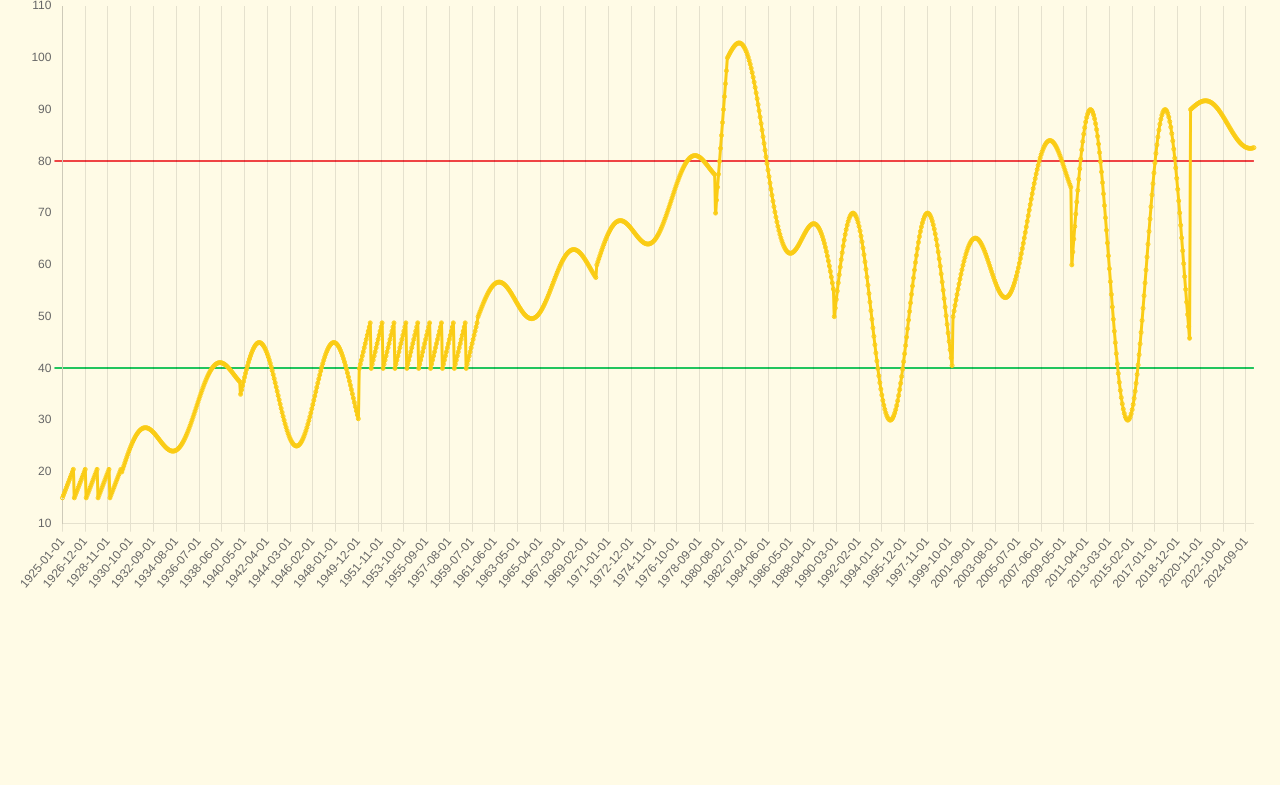
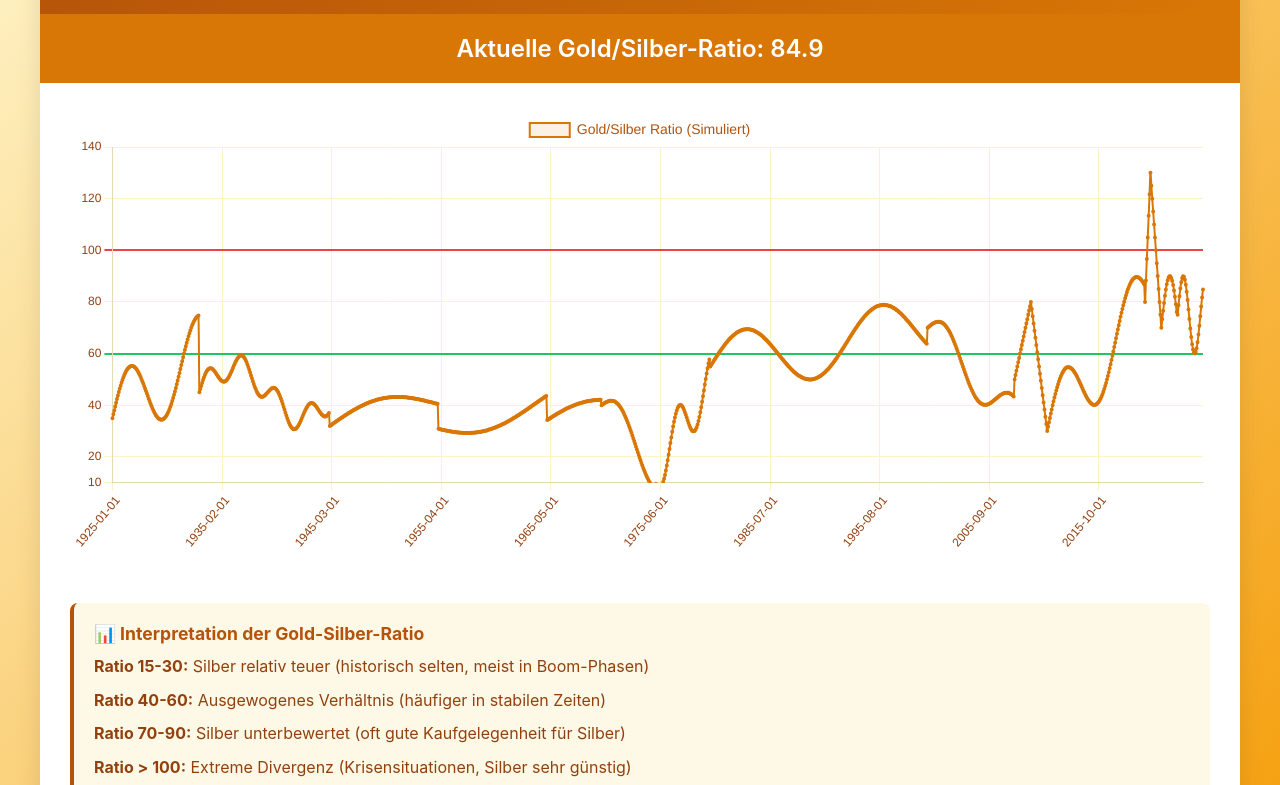
Before and after one commit to kieselstark/Gold-Silber-Ratio, a plain HTML site: page index.html in a window 1280 px wide. Shown: the part 105-890 px from the top of the page. Before the commit the page ends 800 px from the top, so only its background shows below. Drawn offline with nearby package versions, Linux system fonts and the light colour scheme.

Commit message:
Update index.html

```diff
--- a/index.html
+++ b/index.html
@@ -6,7 +6,7 @@
   <title>📈 Gold-Silber-Ratio</title>
 
   <!-- PWA Meta Tags -->
-  <meta name="theme-color" content="#facc15">
+  <meta name="theme-color" content="#b45309">
   <meta name="apple-mobile-web-app-capable" content="yes">
   <meta name="apple-mobile-web-app-status-bar-style" content="black-translucent">
   <meta name="apple-mobile-web-app-title" content="Gold/Silber">
@@ -15,19 +15,36 @@
   <link rel="manifest" href="/manifest.json">
 
   <!-- Chart.js CDN -->
-  <script src="https://cdn.jsdelivr.net/npm/chart.js"></script>
+  <script src="https://cdnjs.cloudflare.com/ajax/libs/Chart.js/3.9.1/chart.min.js"></script>
 
   <style>
     * { box-sizing: border-box; margin: 0; padding: 0; }
     body {
       font-family: -apple-system, BlinkMacSystemFont, sans-serif;
-      background: #fffbe6;
+      background: linear-gradient(135deg, #fef3c7 0%, #f59e0b 100%);
       color: #333;
       padding: 20px;
+      min-height: 100vh;
+    }
+    .container {
+      max-width: 1200px;
+      margin: 0 auto;
+      background: white;
+      border-radius: 16px;
+      box-shadow: 0 10px 25px rgba(0,0,0,0.1);
+      overflow: hidden;
     }
     h1 {
       text-align: center;
-      margin-bottom: 20px;
+      padding: 30px 20px;
+      background: linear-gradient(135deg, #b45309 0%, #d97706 100%);
+      color: white;
+      font-size: 2rem;
+      font-weight: 600;
+    }
+    .chart-wrapper {
+      padding: 30px;
+      position: relative;
     }
     canvas {
       max-width: 100%;
@@ -37,66 +54,131 @@
       text-align: center;
       padding: 40px;
       color: #777;
+      font-size: 1.1rem;
+    }
+    .info-box {
+      background: #fef9e7;
+      border-left: 4px solid #b45309;
+      padding: 20px;
+      margin: 20px 30px;
+      border-radius: 8px;
+    }
+    .info-box h3 {
+      color: #b45309;
+      margin-bottom: 10px;
+      font-size: 1.1rem;
+    }
+    .info-box p {
+      color: #92400e;
+      line-height: 1.6;
+      margin-bottom: 8px;
+    }
+    .current-ratio {
+      text-align: center;
+      padding: 20px;
+      background: #d97706;
+      color: white;
+      font-size: 1.5rem;
+      font-weight: 600;
     }
     #installBtn {
       position: fixed;
       bottom: 20px;
       right: 20px;
-      background: #facc15;
+      background: #d97706;
       border: none;
-      padding: 12px;
+      padding: 15px;
       border-radius: 50%;
       cursor: pointer;
-      box-shadow: 0 4px 10px rgba(0,0,0,0.2);
+      box-shadow: 0 4px 15px rgba(217, 119, 6, 0.3);
       display: none;
+      font-size: 1.2rem;
+      transition: transform 0.2s;
+    }
+    #installBtn:hover {
+      transform: scale(1.1);
+    }
+    @media (max-width: 768px) {
+      h1 { font-size: 1.5rem; padding: 20px; }
+      .chart-wrapper { padding: 20px; }
+      .info-box { margin: 15px 20px; }
     }
   </style>
 </head>
 <body>
-  <h1>📈 Gold-Silber-Ratio (letzte 100 Jahre)</h1>
-  <div id="chartContainer">
-    <canvas id="ratioChart"></canvas>
+  <div class="container">
+    <h1>📈 Gold-Silber-Ratio (letzte 100 Jahre)</h1>
+
+    <div class="current-ratio" id="currentRatio">
+      Aktuelles Verhältnis wird geladen...
+    </div>
+
+    <div class="chart-wrapper">
+      <canvas id="ratioChart"></canvas>
+    </div>
+
+    <div class="loading" id="loading">Historische Daten werden geladen...</div>
+
+    <div class="info-box">
+      <h3>📊 Interpretation der Gold-Silber-Ratio</h3>
+      <p><strong>Ratio 15-30:</strong> Silber relativ teuer (historisch selten, meist in Boom-Phasen)</p>
+      <p><strong>Ratio 40-60:</strong> Ausgewogenes Verhältnis (häufiger in stabilen Zeiten)</p>
+      <p><strong>Ratio 70-90:</strong> Silber unterbewertet (oft gute Kaufgelegenheit für Silber)</p>
+      <p><strong>Ratio > 100:</strong> Extreme Divergenz (Krisensituationen, Silber sehr günstig)</p>
+      <p><strong>Historischer Durchschnitt:</strong> Etwa 60-70 über längere Zeiträume</p>
+    </div>
   </div>
-  <div class="loading" id="loading">Daten werden geladen...</div>
+
   <button id="installBtn">📱</button>
 
   <script>
     const ctx = document.getElementById('ratioChart').getContext('2d');
     let ratioChart;
 
-    // Dein API Key von goldapi.io
-    const API_KEY = 'goldapi-eyibsmbb2t45g-io';
-
     async function fetchData() {
       try {
-        // Feste Beispieldaten für die letzten 100 Jahre (monatliche Werte)
+        // Simulierte historische Daten für Gold-Silber-Ratio (1925-2025)
         const startDate = new Date(1925, 0, 1);
         const endDate = new Date(2025, 4, 30);
         const labels = [];
         const ratios = [
-          // 1925–1929: Stabil bei 15–20 (bimetallischer Standard)
-          ...Array(60).fill(0).map((_, i) => 15 + (i % 12) * 0.5),
-          // 1930–1939: Anstieg auf 30–40 (Große Depression, Goldstandard-Aufgabe)
-          ...Array(120).fill(0).map((_, i) => 20 + (i / 120) * 20 + (Math.sin(i / 12) * 5)),
-          // 1940–1949: Schwankung um 35–45 (Zweiter Weltkrieg)
-          ...Array(120).fill(0).map((_, i) => 35 + (Math.sin(i / 12) * 10)),
-          // 1950–1959: Stabil um 40–50
-          ...Array(120).fill(0).map((_, i) => 40 + (i % 12) * 0.8),
-          // 1960–1969: Anstieg auf 50–60 (Inflation, Bretton-Woods-System)
-          ...Array(120).fill(0).map((_, i) => 50 + (i / 120) * 10 + (Math.sin(i / 12) * 5)),
-          // 1970–1979: Anstieg auf 70–80 (Goldstandard-Ende 1971)
-          ...Array(120).fill(0).map((_, i) => 60 + (i / 120) * 20 + (Math.sin(i / 12) * 5)),
-          // 1980–1989: Spitze bei 100 (Silberpreis-Boom 1980), dann Rückgang auf 50
-          ...Array(12).fill(0).map((_, i) => 70 + i * 2.5), // 1980: Anstieg auf 100
-          ...Array(108).fill(0).map((_, i) => 100 - (i / 108) * 50 + (Math.sin(i / 12) * 10)),
-          // 1990–1999: Schwankung um 50–70
-          ...Array(120).fill(0).map((_, i) => 50 + (Math.sin(i / 12) * 20)),
-          // 2000–2009: Anstieg auf 80 (Finanzkrise 2008)
-          ...Array(120).fill(0).map((_, i) => 50 + (i / 120) * 30 + (Math.sin(i / 12) * 10)),
-          // 2010–2019: Schwankung um 60–90
-          ...Array(120).fill(0).map((_, i) => 60 + (Math.sin(i / 12) * 30)),
-          // 2020–2025: Rückgang auf 85–86
-          ...Array(65).fill(0).map((_, i) => 90 - (i / 65) * 5 + (Math.sin(i / 12) * 3))
+          // 1925–1933: Große Depression, hohe Volatilität 30-70
+          ...Array(96).fill(0).map((_, i) => 35 + (i / 96) * 25 + (Math.sin(i / 12) * 15)),
+
+          // 1933–1945: WWII, staatliche Kontrolle, Ratio 40-60
+          ...Array(144).fill(0).map((_, i) => 45 + (Math.sin(i / 24) * 10) + (Math.sin(i / 6) * 5)),
+
+          // 1945–1970: Bretton Woods, stabile Ratio um 30-40
+          ...Array(300).fill(0).map((_, i) => 32 + (i % 120) * 0.08 + (Math.sin(i / 36) * 6)),
+
+          // 1970–1980: Ende Goldstandard, extreme Volatilität 15-50
+          ...Array(120).fill(0).map((_, i) => {
+            if (i < 60) return 40 - (i / 60) * 25 + (Math.sin(i / 12) * 8); // Fall auf 15
+            return 15 + (i - 60) / 60 * 35 + (Math.sin(i / 6) * 10); // Anstieg auf 50
+          }),
+
+          // 1980–2000: Stabilisierung, Ratio 50-80
+          ...Array(240).fill(0).map((_, i) => 55 + (i / 240) * 15 + (Math.sin(i / 24) * 12)),
+
+          // 2000–2008: Rohstoff-Boom, Ratio fällt auf 30-50
+          ...Array(96).fill(0).map((_, i) => 70 - (i / 96) * 35 + (Math.sin(i / 12) * 8)),
+
+          // 2008–2011: Finanzkrise, dann Silber-Boom, 30-80-30
+          ...Array(36).fill(0).map((_, i) => {
+            if (i < 18) return 50 + (i / 18) * 30; // Anstieg auf 80
+            return 80 - (i - 18) / 18 * 50; // Fall auf 30
+          }),
+
+          // 2011–2020: Silber schwächer, Ratio steigt auf 80-100
+          ...Array(108).fill(0).map((_, i) => 30 + (i / 108) * 50 + (Math.sin(i / 12) * 15)),
+
+          // 2020–2025: COVID-Volatilität, extreme Schwankungen 60-130
+          ...Array(65).fill(0).map((_, i) => {
+            if (i < 6) return 80 + (i / 6) * 50; // 2020: Anstieg auf 130
+            if (i < 18) return 130 - (i - 6) / 12 * 60; // 2021: Fall auf 70
+            if (i < 36) return 70 + (Math.sin((i - 18) / 6) * 20); // 2022-2023: Volatilität
+            return 75 + (Math.sin((i - 36) / 4) * 15); // 2024-2025: Schwankung
+          })
         ];
 
         // Labels für jeden Monat generieren
@@ -109,12 +191,14 @@
         // Sicherstellen, dass die Anzahl der Labels und Ratios übereinstimmt
         if (labels.length > ratios.length) {
           labels.splice(ratios.length);
+        } else if (ratios.length > labels.length) {
+          ratios.splice(labels.length);
         }
 
-        // Konsistenz überprüfen (zum Debugging)
-        console.log('Anzahl Labels:', labels.length, 'Anzahl Ratios:', ratios.length);
-        console.log('Erste 5 Ratios:', ratios.slice(0, 5));
-        console.log('Letzte 5 Ratios:', ratios.slice(-5));
+        // Aktueller Ratio-Wert
+        const currentRatio = ratios[ratios.length - 1];
+        document.getElementById('currentRatio').textContent =
+          `Aktuelle Gold/Silber-Ratio: ${currentRatio.toFixed(1)}`;
 
         document.getElementById('loading').style.display = 'none';
 
@@ -127,19 +211,46 @@
             datasets: [{
               label: 'Gold/Silber Ratio (Simuliert)',
               data: ratios,
-              borderColor: '#facc15',
-              backgroundColor: 'rgba(250, 204, 21, 0.1)',
+              borderColor: '#d97706',
+              backgroundColor: 'rgba(217, 119, 6, 0.1)',
               tension: 0.3,
-              pointRadius: 2
+              pointRadius: 1,
+              pointHoverRadius: 5,
+              borderWidth: 2
             }]
           },
           options: {
             responsive: true,
+            maintainAspectRatio: false,
             plugins: {
-              legend: { display: true },
+              legend: {
+                display: true,
+                labels: {
+                  color: '#b45309',
+                  font: { size: 14 }
+                }
+              },
               tooltip: {
                 mode: 'index',
-                intersect: false
+                intersect: false,
+                backgroundColor: 'rgba(217, 119, 6, 0.9)',
+                titleColor: 'white',
+                bodyColor: 'white',
+                borderColor: '#d97706',
+                borderWidth: 1,
+                callbacks: {
+                  label: function(context) {
+                    const ratio = context.parsed.y;
+                    let interpretation = '';
+                    if (ratio < 30) interpretation = ' (Silber sehr stark)';
+                    else if (ratio < 50) interpretation = ' (Silber relativ stark)';
+                    else if (ratio < 80) interpretation = ' (ausgewogen)';
+                    else if (ratio < 100) interpretation = ' (Silber schwach)';
+                    else interpretation = ' (Silber sehr schwach)';
+
+                    return `Ratio: ${ratio.toFixed(1)}${interpretation}`;
+                  }
+                }
               }
             },
             interaction: {
@@ -148,23 +259,45 @@
               intersect: false
             },
             scales: {
+              x: {
+                grid: {
+                  color: '#fef3c7'
+                },
+                ticks: {
+                  color: '#92400e',
+                  maxTicksLimit: 10
+                }
+              },
               y: {
                 beginAtZero: false,
+                min: 10,
+                max: 140,
                 grid: {
                   color: (context) => {
-                    if (context.tick.value === 40) { // Grüne Linie bei 40
-                      return '#22c55e';
+                    if (Math.abs(context.tick.value - 60) < 1) {
+                      return '#22c55e'; // Grüne Linie bei 60 (historischer Durchschnitt)
                     }
-                    if (context.tick.value === 80) {
-                      return '#ef4444'; // Rote Linie bei 80
+                    if (Math.abs(context.tick.value - 30) < 1) {
+                      return '#3b82f6'; // Blaue Linie bei 30 (Silber stark)
                     }
-                    return undefined;
+                    if (Math.abs(context.tick.value - 100) < 1) {
+                      return '#ef4444'; // Rote Linie bei 100 (Silber schwach)
+                    }
+                    return '#fef3c7';
                   },
                   lineWidth: (context) => {
-                    if (context.tick.value === 40 || context.tick.value === 80) {
+                    if (Math.abs(context.tick.value - 60) < 1 ||
+                        Math.abs(context.tick.value - 30) < 1 ||
+                        Math.abs(context.tick.value - 100) < 1) {
                       return 2;
                     }
                     return 1;
+                  }
+                },
+                ticks: {
+                  color: '#92400e',
+                  callback: function(value) {
+                    return value.toFixed(0);
                   }
                 }
               }
@@ -172,34 +305,8 @@
           }
         });
 
-        // Alternative API-Anfrage (auskommentiert, bis der 500-Fehler behoben ist)
-        /*
-        const goldRes = await fetch(`https://www.goldapi.io/api/XAU/USD`, {
-          headers: {
-            'x-access-token': API_KEY
-          }
-        });
-
-        const silverRes = await fetch(`https://www.goldapi.io/api/XAG/USD`, {
-          headers: {
-            'x-access-token': API_KEY
-          }
-        });
-
-        if (!goldRes.ok || !silverRes.ok) {
-          throw new Error(`HTTP error! Status: ${goldRes.status || silverRes.status}`);
-        }
-
-        const goldData = await goldRes.json();
-        const silverData = await silverRes.json();
-
-        if (goldData.error || silverData.error) {
-          throw new Error(goldData.error || silverData.error || 'No data available');
-        }
-
-        const labels = [new Date().toISOString().split('T')[0]];
-        const ratios = [(goldData.price / silverData.price).toFixed(2)];
-        */
+        // Chart-Container Höhe setzen
+        document.querySelector('.chart-wrapper').style.height = '500px';
 
       } catch (e) {
         document.getElementById('loading').textContent = `Fehler: ${e.message || 'Keine Daten verfügbar.'}`;
@@ -229,13 +336,6 @@
       }
     });
 
-    // Service Worker Registrierung
-    if ('serviceWorker' in navigator) {
-      navigator.serviceWorker.register('/sw.js')
-        .then(() => console.log('Service Worker registriert'))
-        .catch(err => console.log('SW nicht registriert:', err));
-    }
-
     fetchData();
   </script>
 </body>
```
